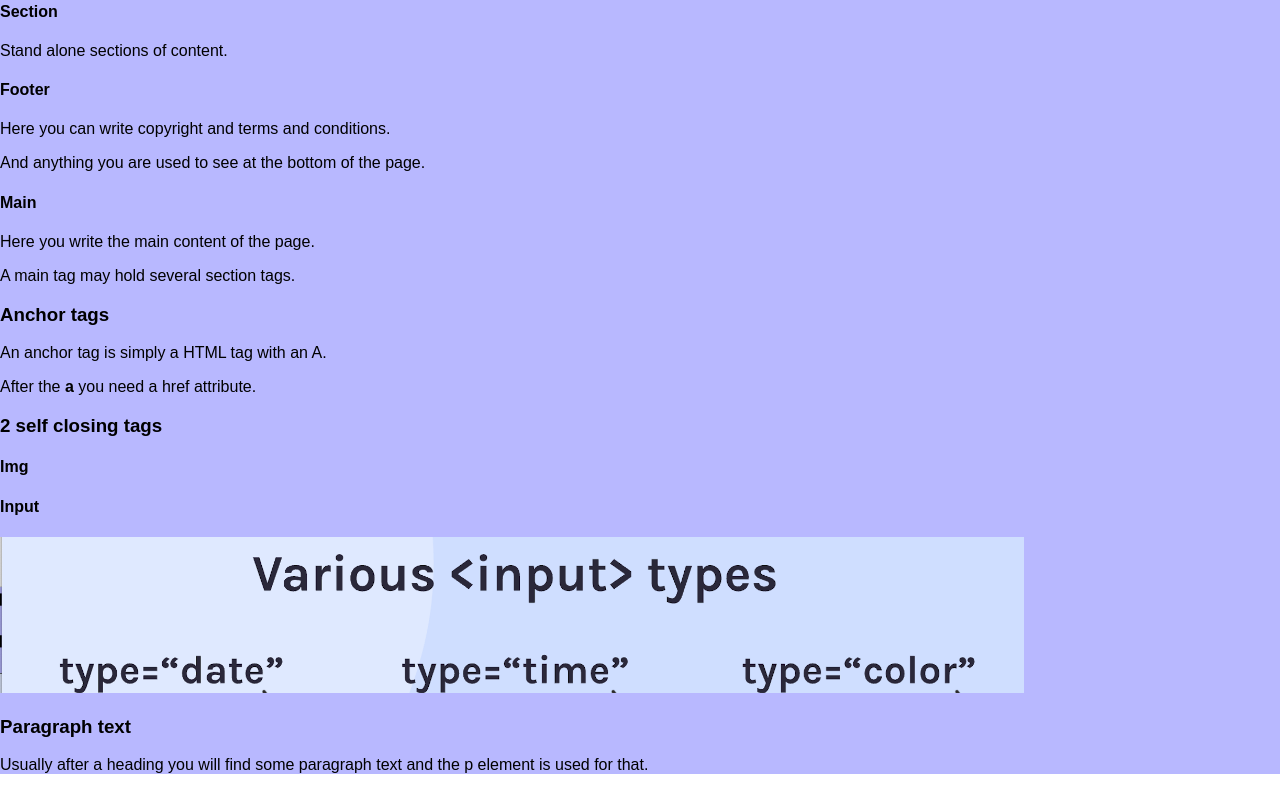
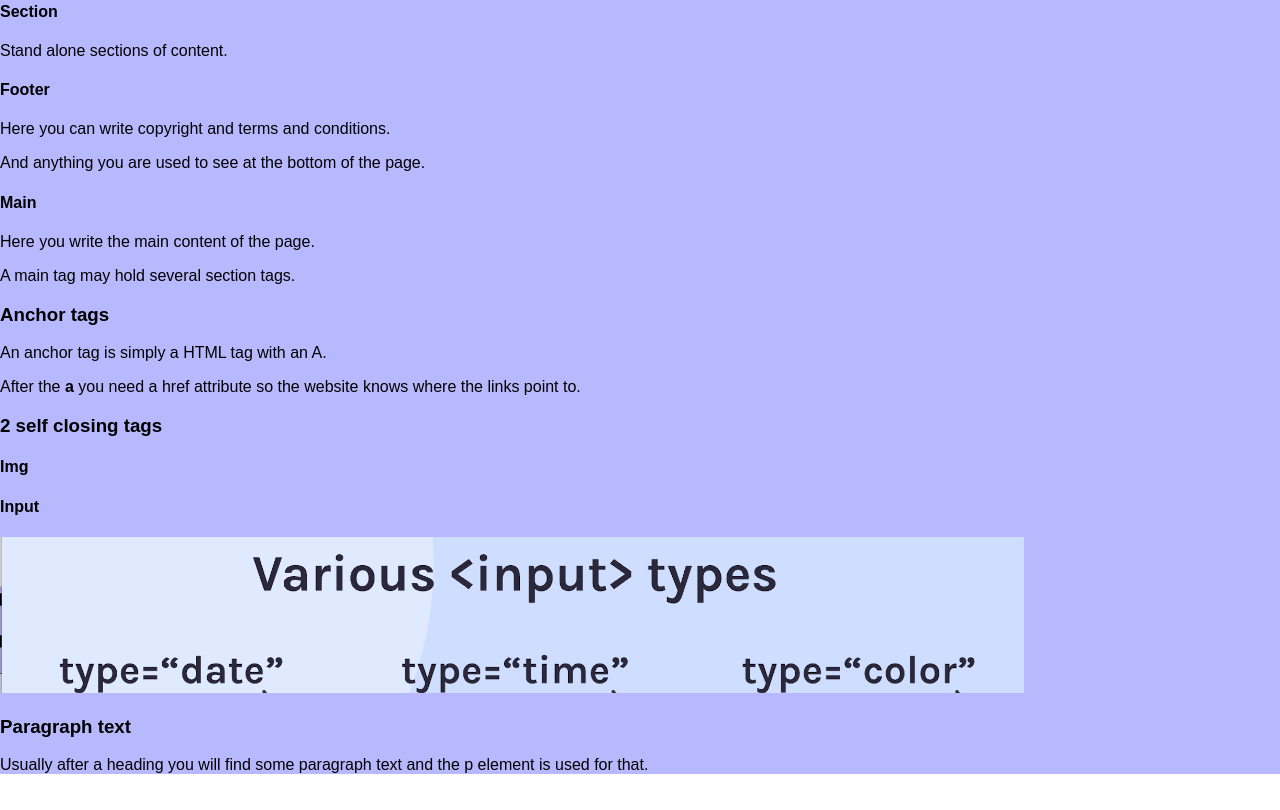
Before and after one commit to Silje32/HTML-CSS, a plain HTML site: page index.html in a window 1280 px wide. Shown: the part 569-1379 px from the top of the page. Drawn offline with Linux system fonts and the light colour scheme.

Commit message:
Added a little bit more info on the p tag

```diff
--- a/index.html
+++ b/index.html
@@ -59,7 +59,10 @@
 
         <h3>Anchor tags</h3>
         <p>An anchor tag is simply a HTML tag with an A.</p>
-        <p>After the <strong>a</strong> you need a href attribute.</p>
+        <p>
+          After the <strong>a</strong> you need a href attribute so the website
+          knows where the links point to.
+        </p>
       </section>
 
       <section>
```
